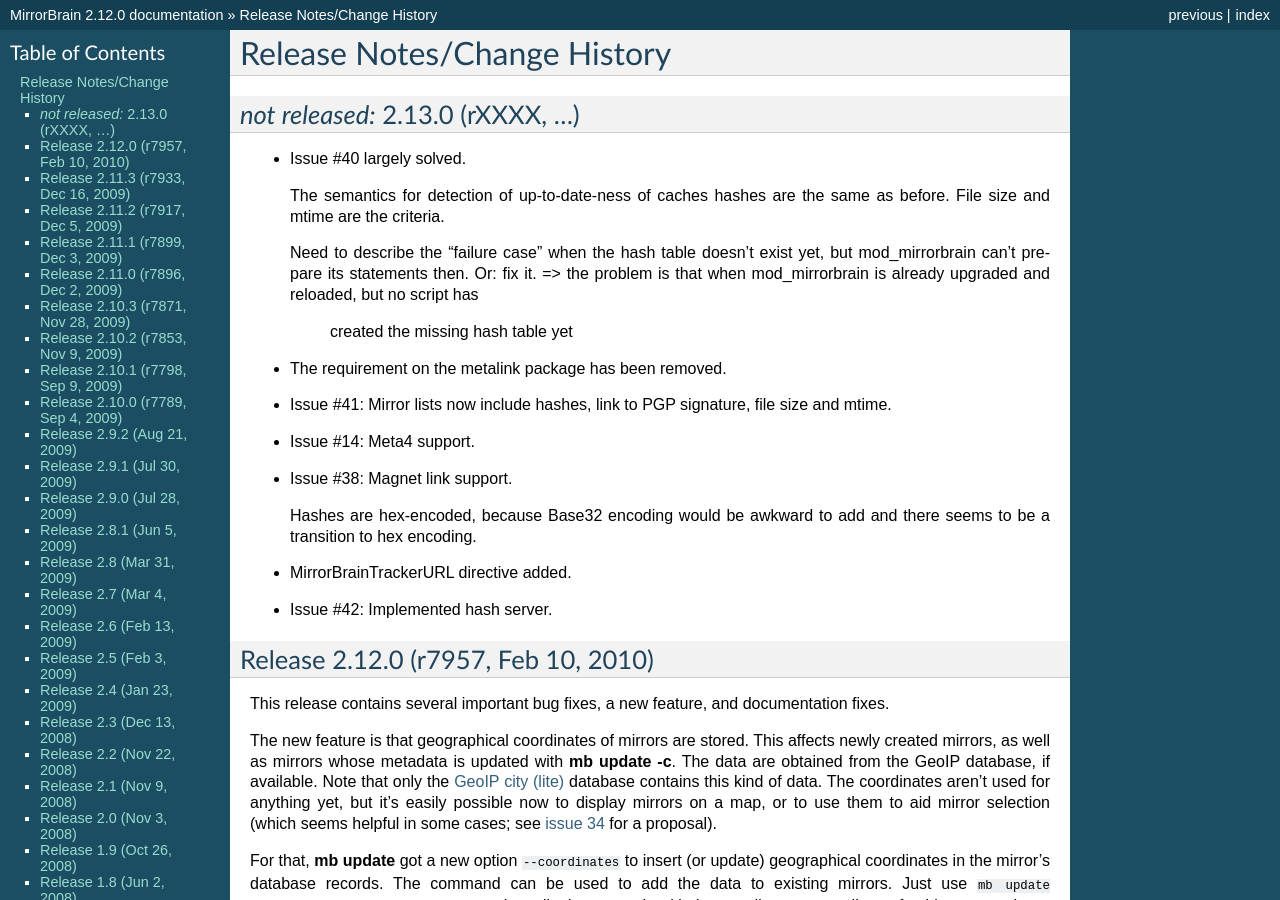
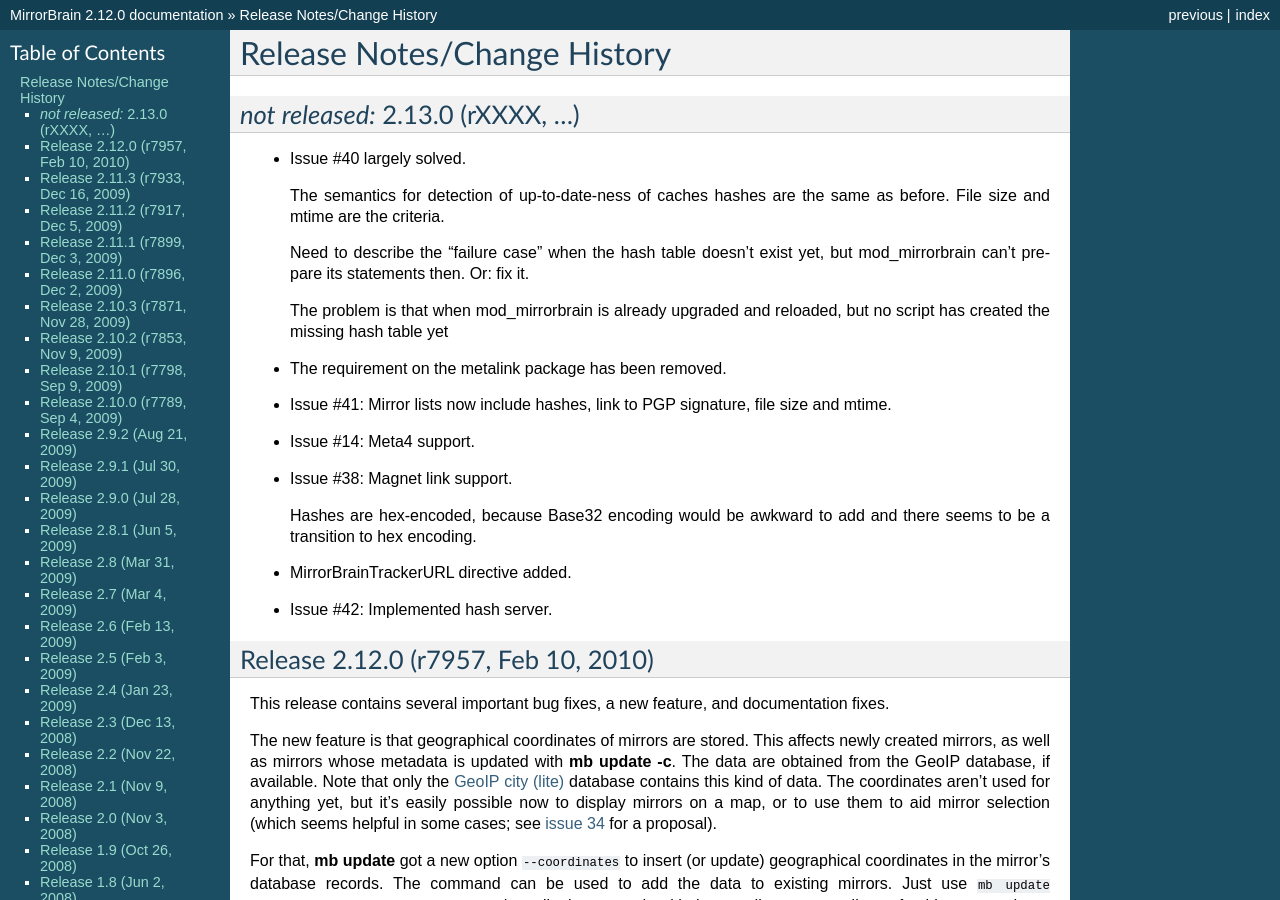
Before and after one commit to hayalci/mirrorbrain, a Sphinx documentation site: the page built from docs/changes.rst, in a window 1280 px wide and 900 px high. Built offline with Sphinx 7.4.7, drawn with Linux system fonts in a browser that asks for light colours.

```diff
--- a/docs/changes.rst
+++ b/docs/changes.rst
@@ -14,8 +14,9 @@ Release Notes/Change History
 
   Need to describe the "failure case" when the hash table doesn't exist yet, but
   mod_mirrorbrain can't prepare its statements then. Or: fix it.
-  => the problem is that when mod_mirrorbrain is already upgraded and reloaded, but no script has
-     created the missing hash table yet
+
+  The problem is that when mod_mirrorbrain is already upgraded and reloaded,
+  but no script has created the missing hash table yet
 
 
 * The requirement on the metalink package has been removed.
```
